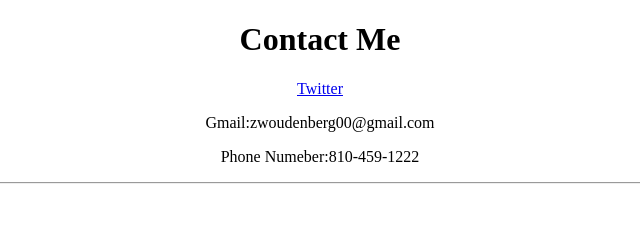
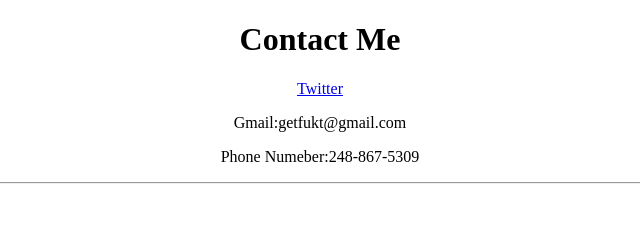
Before and after one commit to ZackWoudenberg/cv, a plain HTML site: page contact.html in a window 1280 px wide. Shown: the top 240 px of the page, 320-960 px from the left. Drawn offline with Linux system fonts and the light colour scheme.

Commit message:
Remove Personal Info

```diff
--- a/contact.html
+++ b/contact.html
@@ -10,8 +10,8 @@
   <center>
     <h1>Contact Me</h1>
     <p><a href="https://twitter.com/blithersnake">Twitter</a></p>
-    <p>Gmail:zwoudenberg00@gmail.com</p>
-    <p>Phone Numeber:810-459-1222</p>
+    <p>Gmail:getfukt@gmail.com</p>
+    <p>Phone Numeber:248-867-5309</p>
   </center>
   <hr>
   <form action="mailto:zwoudenberg00@gmail.com" method="post" enctype="text/plain">
```
